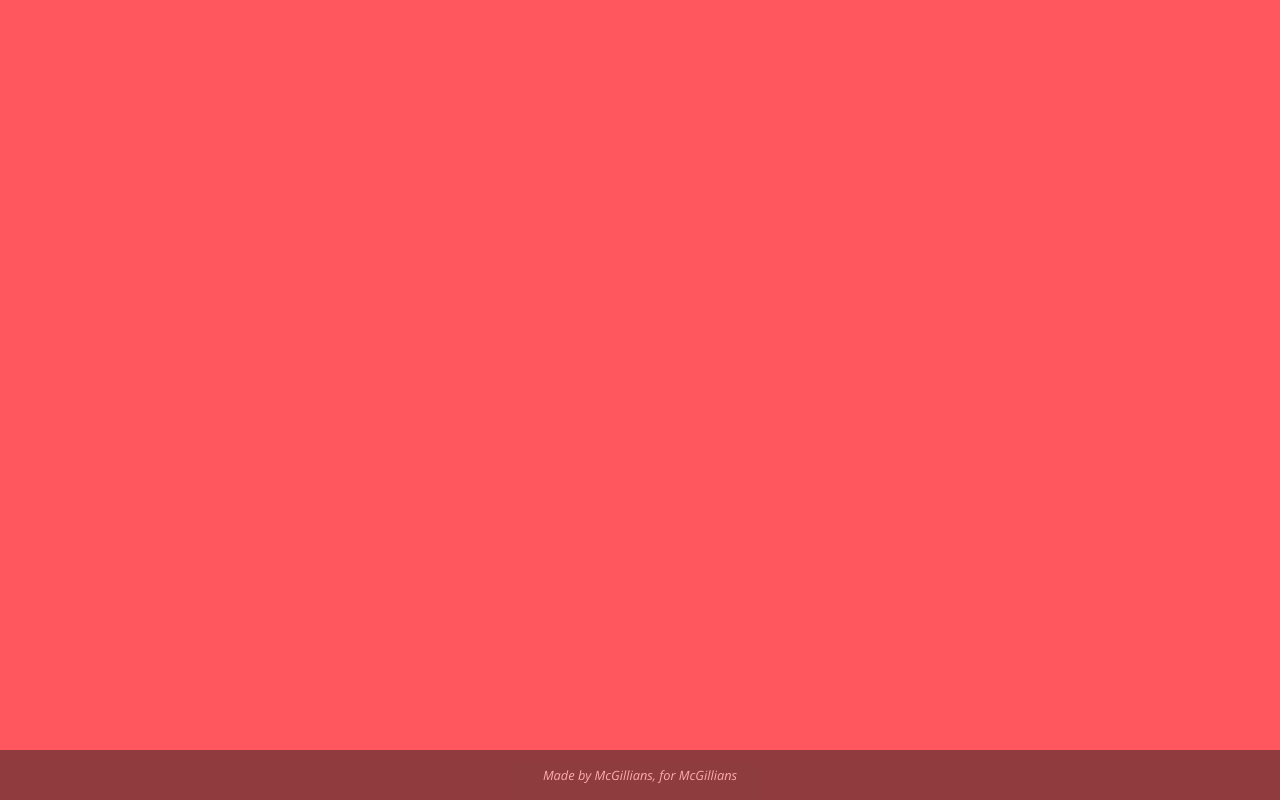
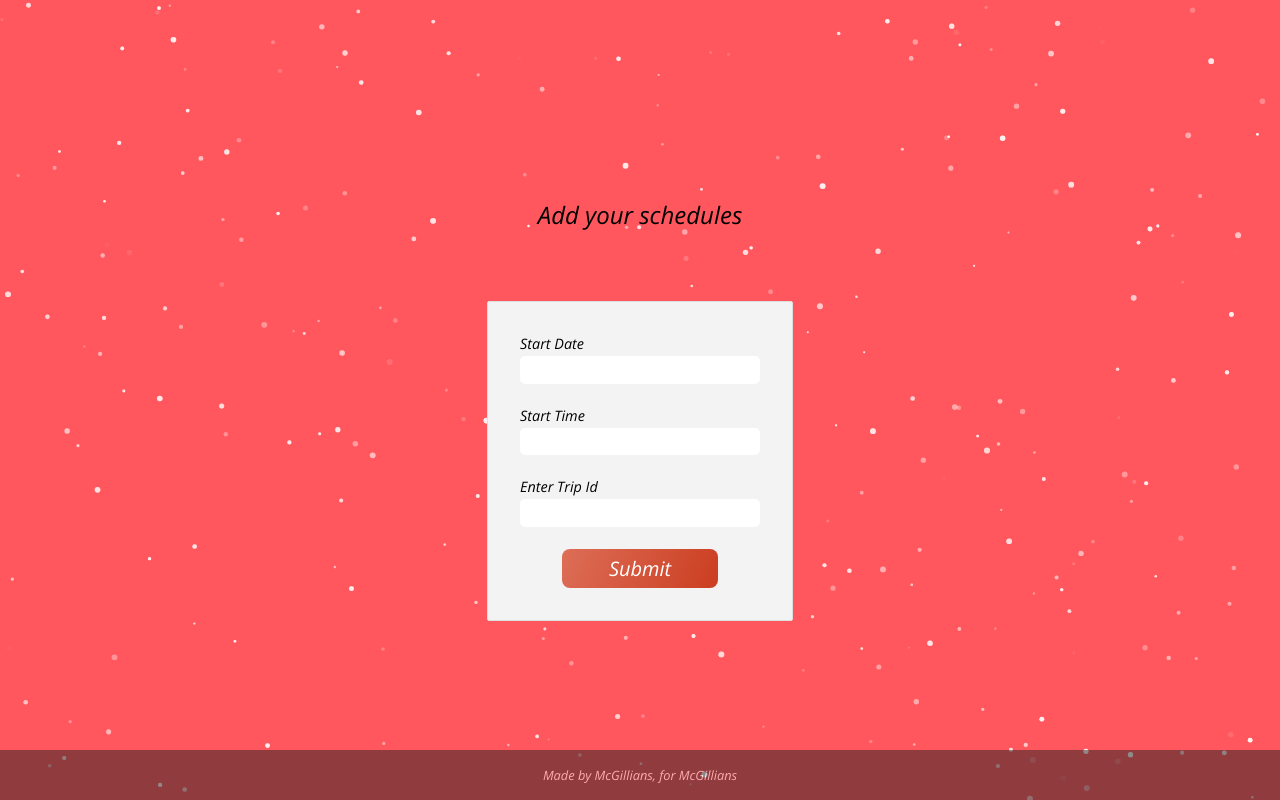
Before and after one commit to YazdanZ/McGill-ECSE428-Project, a React (Create React App) app in the folder frontend/: page /add-driver-schedule in a window 1280 px wide. Built offline with nearby package versions, Linux system fonts and the light colour scheme.

Commit message:
connected add driver schedule frontend and backend

```diff
--- a/frontend/src/App.js
+++ b/frontend/src/App.js
@@ -12,6 +12,7 @@ import AvailableDrivers from './components/pages/AvailableDrivers'
 import ViewTripsAsDriver from './components/pages/ViewTripsAsDriver'
 import ViewTripsAsDriverMap from './components/pages/ViewTripsAsDriverMap'
 import PassengerBill from './components/pages/PassengerBill'
+import Add_Driver_Schedule from './components/pages/Add_Driver_Schedule'
 
 import './App.css'
 
@@ -33,6 +34,7 @@ export default function App() {
           <Route path='/view-trips-as-driver' element={<ViewTripsAsDriver />} />
           <Route path='/view-trips-as-driver-map' element={<ViewTripsAsDriverMap />} />
           <Route path='/passenger-bill' element={<PassengerBill />} />
+          <Route path='/add-driver-schedule' element={<Add_Driver_Schedule />} />
         </Routes>
         <Footer />
       </div>
--- /dev/null
+++ b/frontend/src/components/pages/Add_Driver_Schedule.jsx
@@ -0,0 +1,91 @@
+import React, { useEffect, useState } from 'react'
+import { Link } from 'react-router-dom'
+import ParticlesComponent from '../Particles'
+import ButtonCustom from '../button/Button'
+import { notifyError, notifySuccess } from './Signup';
+
+import '../../App.css'
+
+// export const notifySuccess = (text) => toast.success(text, {
+//     containerId: "c1",
+//     position: "bottom-right",
+//     hideProgressBar: false,
+//     closeOnClick: true,
+//     pauseOnHover: true,
+//     draggable: false,
+//     progress: undefined,
+//     theme: "light",
+// });
+
+// export const notifyError = (text) => toast.error(text, {
+//     containerId: "c2",
+//     position: "bottom-right",
+//     hideProgressBar: false,
+//     closeOnClick: true,
+//     pauseOnHover: true,
+//     draggable: false,
+//     progress: undefined,
+//     theme: "light",
+// });
+
+var start_date = null;
+var start_time = null;
+var trip_id = null;
+
+export default function AddDriverSchedule(){
+
+ start_date = React.useRef();
+ start_time = React.useRef();
+ trip_id = React.useRef();
+ return(
+    <div className='App-header'>
+        <ParticlesComponent/>
+        <div className="centered">
+            <br></br>
+            <br></br>
+            <h2>Add your schedules</h2>
+            <br></br>
+            <br></br>
+            <form className='form' onSubmit={post}>
+                <p>
+                    <label>Start Date</label><br/>
+                    <input ref={start_date} type="text" id="start_date" name="start_date" required/><br/>
+                    <br></br>
+                </p>
+                <p>
+                    <label>Start Time</label><br/>
+                    <input ref={start_time} type="text" id="start_time" name="start_time" required/><br/>
+                    <br></br>
+                </p>
+                <p>
+                    <label>Enter Trip Id</label><br/>
+                    <input ref={trip_id} type="text" id="trip_id" name="trip_id" required/><br/>
+                    <br></br>
+                </p>
+                <p>
+                 <ButtonCustom type="submit" style={{ height: "39px", width: "156px", fontSize: "20px" }} title="Submit" id="sub_btn"></ButtonCustom>
+                </p>
+
+            </form>
+        </div>
+    </div>
+  )
+
+}
+async function post(event) {
+    event.preventDefault();
+    let response = await fetch('http://localhost:5000/addDriverSchedule', {
+        method: 'POST',
+        headers: {
+            'Accept': 'application/json',
+            'Content-Type': 'application/json'
+        },
+        body: JSON.stringify({ "trip_id": trip_id.current.value, "start_date": start_date.current.value, "start_time": start_time.current.value})
+    })
+    let result = await response.json();
+    if (response.ok) {
+        notifySuccess(result.message);
+    } else {
+        notifyError(result.message);
+    }
+}
```
Also changed, not shown: 2 other files (tests, documents, lock files or other folders).
